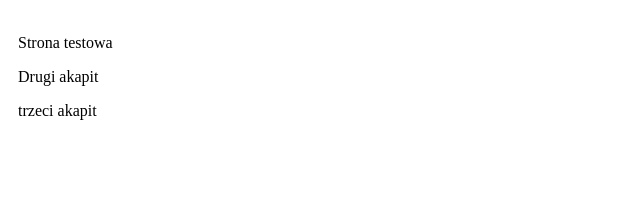
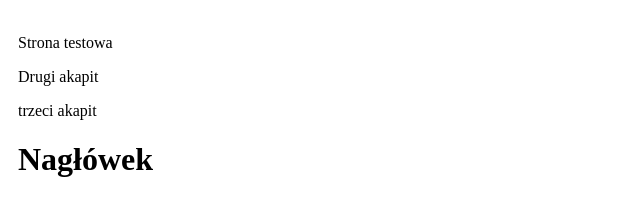
Before and after one commit to SylwesterSkorecki/test1, a plain HTML site: page index.html in a window 1280 px wide. Shown: the whole page, without its empty margins (0-640 px from the left). Drawn offline with Linux system fonts and the light colour scheme.

Commit message:
Dodany nagłówek

```diff
--- a/index.html
+++ b/index.html
@@ -9,5 +9,6 @@
     <p>Strona testowa</p>
     <p>Drugi akapit</p>
     <p>trzeci akapit</p>
+    <h1>Nagłówek</h1>
 </body>
 </html>
```
